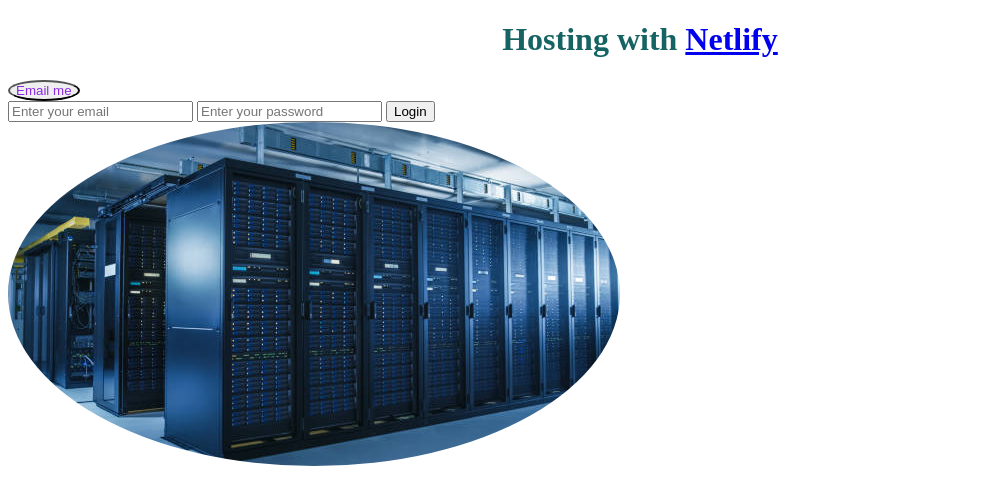
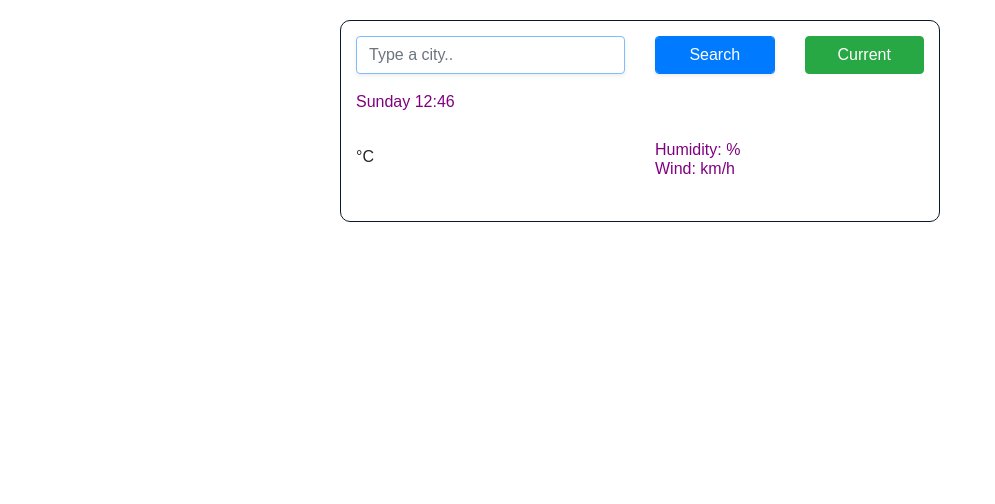
Before and after one commit to mdpCodes/SheCodesApps, a plain HTML site: page index.html in a window 1280 px wide. Shown: the whole page, without its empty margins (0-995 px from the left). Drawn offline with nearby package versions, Linux system fonts and the light colour scheme; no server answers.

Commit message:
Add files via upload

```diff
--- a/index.html
+++ b/index.html
@@ -2,20 +2,74 @@
 <html lang="en">
   <head>
     <meta charset="UTF-8" />
-    <meta http-equiv="X-UA-Compatible" content="IE=edge" />
     <meta name="viewport" content="width=device-width, initial-scale=1.0" />
-    <title>Netlify</title>
+    <meta http-equiv="X-UA-Compatible" content="ie=edge" />
+    <link
+      rel="stylesheet"
+      href="https://stackpath.bootstrapcdn.com/bootstrap/4.3.1/css/bootstrap.min.css"
+      integrity="sha384-ggOyR0iXCbMQv3Xipma34MD+dH/1fQ784/j6cY/iJTQUOhcWr7x9JvoRxT2MZw1T"
+      crossorigin="anonymous"
+    />
+    <script src="https://unpkg.com/axios/dist/axios.min.js"></script>
     <link rel="stylesheet" href="style.css" />
+    <title>WeatherApp</title>
   </head>
+
   <body>
-    <h1>Hosting with <a href="https://www.netlify.com"> Netlify </a></h1>
-    <button>Email me</button>
-    <form>
-      <input type="email" placeholder="Enter your email" />
-      <input type="password" placeholder="Enter your password" />
-      <input type="submit" value="Login" />
-    </form>
-    <img src="images\servers.jpg" alt="" />
+    <div class="container">
+      <div class="weather-app">
+        <form class="search-form" id="search-form">
+          <div class="row">
+            <div class="col-6">
+              <input
+                type="search"
+                placeholder="Type a city.."
+                autofocus="on"
+                autocomplete="off"
+                id="city-input"
+                class="form-control shadow-sm"
+              />
+            </div>
+            <div class="col-3">
+              <input
+                type="submit"
+                value="Search"
+                class="form-control btn btn-primary shadow-sm w-100"
+              />
+            </div>
+            <div class="col-3">
+              <button
+                class="btn btn-success w-100"
+                id="current-location-button"
+              >
+                Current
+              </button>
+            </div>
+          </div>
+        </form>
+        <h1 id="city"></h1>
+        <ul>
+          <li id="date"></li>
+          <li id="description"></li>
+        </ul>
+        <div class="row">
+          <div class="col-6">
+            <div class="clearfix">
+              <div class="float-left">
+                <span class="temperature" id="temperature"></span
+                ><span class="units">°C</span>
+              </div>
+            </div>
+          </div>
+          <div class="col-6">
+            <ul>
+              <li>Humidity: <span id="humidity"></span>%</li>
+              <li>Wind: <span id="wind"></span> km/h</li>
+            </ul>
+          </div>
+        </div>
+      </div>
+    </div>
     <script src="script.js"></script>
   </body>
 </html>
--- a/script.js
+++ b/script.js
@@ -1 +1,86 @@
-alert("Hello World");
+function formatDate(date) {
+  let hours = date.getHours();
+  if (hours < 10) {
+    hours = `0${hours}`;
+  }
+  let minutes = date.getMinutes();
+  if (minutes < 10) {
+    minutes = `0${minutes}`;
+  }
+
+  let dayIndex = date.getDay();
+  let days = [
+    "Sunday",
+    "Monday",
+    "Tuesday",
+    "Wednesday",
+    "Thursday",
+    "Friday",
+    "Saturday",
+  ];
+  let day = days[dayIndex];
+
+  return `${day} ${hours}:${minutes}`;
+}
+
+function displayWeatherCondition(response) {
+  document.querySelector("#city").innerHTML = response.data.name;
+  document.querySelector("#temperature").innerHTML = Math.round(
+    response.data.main.temp
+  );
+
+  document.querySelector("#humidity").innerHTML = response.data.main.humidity;
+  document.querySelector("#wind").innerHTML = Math.round(
+    response.data.wind.speed
+  );
+  document.querySelector("#description").innerHTML =
+    response.data.weather[0].main;
+}
+
+function searchCity(city) {
+  let apiKey = "9e3c391a38d93a37935ef46ddc3a8fea";
+  let apiUrl = `https://api.openweathermap.org/data/2.5/weather?q=${city}&appid=${apiKey}&units=metric`;
+  axios.get(apiUrl).then(displayWeatherCondition);
+}
+
+function handleSubmit(event) {
+  event.preventDefault();
+  let city = document.querySelector("#city-input").value;
+  searchCity(city);
+}
+
+function searchLocation(position) {
+  let apiKey = "9e3c391a38d93a37935ef46ddc3a8fea";
+  let apiUrl = `https://api.openweathermap.org/data/2.5/weather?lat=${position.coords.latitude}&lon=${position.coords.longitude}&appid=${apiKey}&units=metric`;
+
+  axios.get(apiUrl).then(displayWeatherCondition);
+}
+
+function getCurrentLocation(event) {
+  event.preventDefault();
+  navigator.geolocation.getCurrentPosition(searchLocation);
+}
+
+function convertToFahrenheit(event) {
+  event.preventDefault();
+  let temperatureElement = document.querySelector("#temperature");
+  temperatureElement.innerHTML = 66;
+}
+
+function convertToCelsius(event) {
+  event.preventDefault();
+  let temperatureElement = document.querySelector("#temperature");
+  temperatureElement.innerHTML = 19;
+}
+
+let dateElement = document.querySelector("#date");
+let currentTime = new Date();
+dateElement.innerHTML = formatDate(currentTime);
+
+let searchForm = document.querySelector("#search-form");
+searchForm.addEventListener("submit", handleSubmit);
+
+let currentLocationButton = document.querySelector("#current-location-button");
+currentLocationButton.addEventListener("click", getCurrentLocation);
+
+searchCity("Nelson");
--- a/style.css
+++ b/style.css
@@ -1,14 +1,56 @@
+body {
+  font-family: arial, sans-serif;
+}
+
 h1 {
-  text-align: center;
-  color: rgb(22, 99, 99);
-  padding: 0 0 0 0;
+  color: #a90707;
+  font-size: 24px;
+  font-weight: 100;
+  line-height: 28px;
+  margin: 0;
 }
-img {
-  border-radius: 15px 50px 30px 5px;
-  border-radius: 50%;
+
+ul {
+  margin: 0 0 10px;
+  padding: 0;
 }
-button {
-  border-radius: 50%;
-  color: blueviolet;
-  text-align: center;
+
+li {
+  color: purple;
+  font-size: 16px;
+  font-weight: 100;
+  height: 19px;
+  line-height: 1;
+  list-style: none;
 }
+
+.weather-app {
+  border: 1px solid #09192d;
+  padding: 15px;
+  margin: 20px auto;
+  border-radius: 10px;
+  max-width: 600px;
+}
+
+.weather-icon {
+  height: 64px;
+  width: 64px;
+  margin-right: 10px;
+}
+
+.temperature {
+  color: rgb(33, 33, 33);
+  font-size: 64px;
+  font-weight: 400;
+  line-height: 1;
+}
+
+.units {
+  position: relative;
+  top: -34px;
+}
+
+.search-form {
+  margin-bottom: 20px;
+  color: aquamarine;
+}
```
